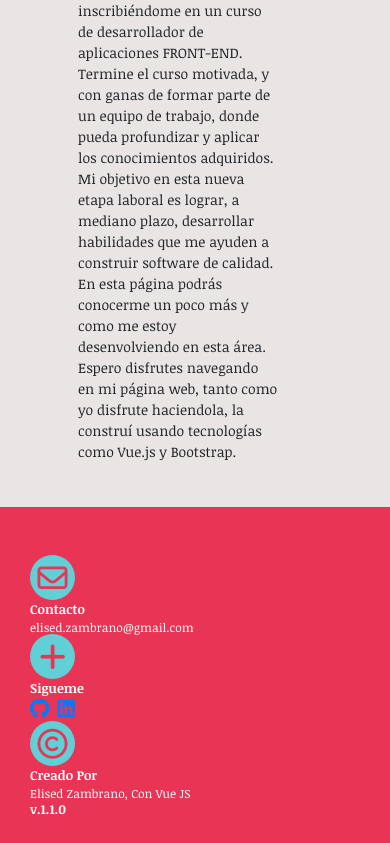
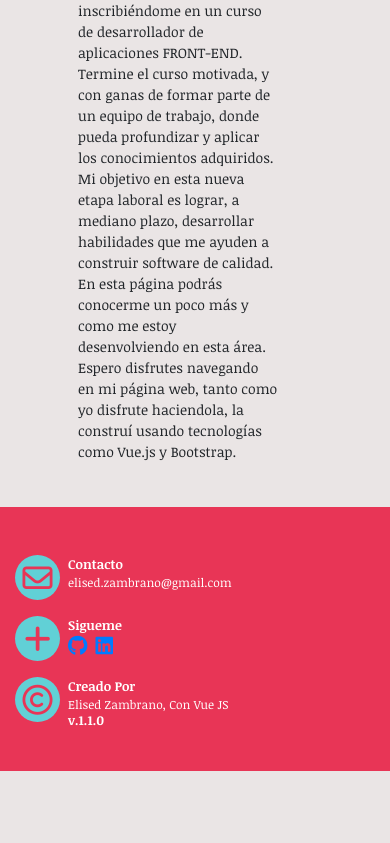
Before and after one commit to elisedzambranoM/PersonalPage, a Vue app: page / in a window 390 px wide. Shown: the part 1314-2157 px from the top of the page. After the commit the page ends 2085 px from the top, so only its background shows below. Built offline with nearby package versions, Linux system fonts and the light colour scheme.

Commit message:
se arregla el footer en responsive

```diff
--- a/src/components/Footer/FooterItem.vue
+++ b/src/components/Footer/FooterItem.vue
@@ -1,11 +1,11 @@
 <template>
-  <div class="row no-gutter">
-    <div class="col-md-2">
+  <div class="row no-gutter mb-3">
+    <div class="col-xs-2">
       <div class="footerItem--icon d-flex align-items-center justify-content-center">
       <i :class="icon"></i>
       </div>
     </div>
-    <div class="col-md-10 footerItem--title">
+    <div class="col-xs-10 footerItem--title ml-2">
       {{title}}
       <h5>{{content}}</h5>
       <div v-if="showIcons == 'true'">
```
